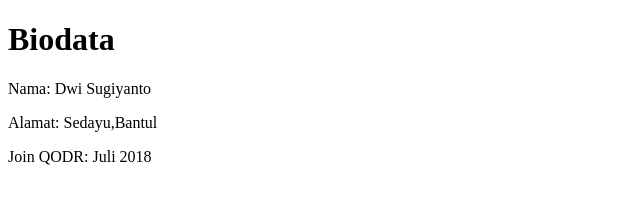
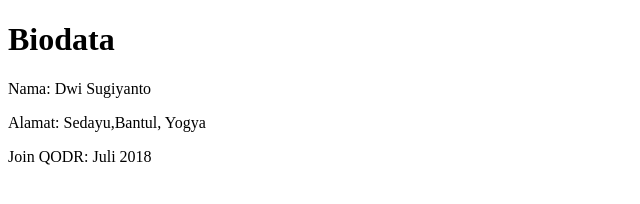
Before and after one commit to qodrorid/cekcok-git-collaboration, a plain HTML site: page santri/dwisugi.html in a window 1280 px wide. Shown: the full height of the page, 0-640 px from the left. Drawn offline with Linux system fonts and the light colour scheme.

Commit message:
create biodata  dwi html

```diff
--- a/santri/dwisugi.html
+++ b/santri/dwisugi.html
@@ -9,7 +9,7 @@
 <body>
     <h1>Biodata</h1>
     <p>Nama: Dwi Sugiyanto</p>
-    <p>Alamat: Sedayu,Bantul</p>
+    <p>Alamat: Sedayu,Bantul, Yogya</p>
     <p>Join QODR: Juli 2018</p>
 </body>
 </html>
```
